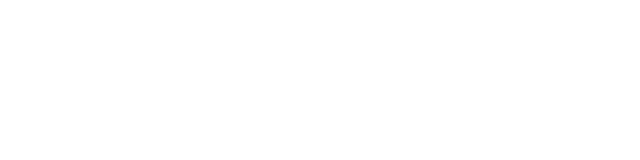
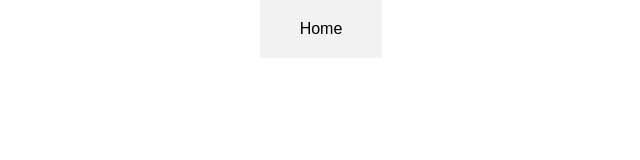
Before and after one commit to SchoolOfCode/bc14_w7_project-frontend-room-25-cmd-z, a React (Create React App) app in the folder my-app/: page / in a window 1280 px wide. Shown: the top 160 px of the page, without its empty margins (319-959 px from the left). Built offline with nearby package versions, Linux system fonts and the light colour scheme.

Commit message:
Created a non functional button that shows on page

```diff
--- a/my-app/src/App.js
+++ b/my-app/src/App.js
@@ -1,10 +1,13 @@
 
 import './App.css';
+import React from 'react';
+import HomeButton from './Task 1/Components/Home Button';
+
 
 function App() {
   return (
     <div className="App">
-
+     <HomeButton />
     </div>
   );
 }
--- /dev/null
+++ b/my-app/src/Task 1/Components/Home Button/index.css
@@ -0,0 +1,12 @@
+/* create styling for button */
+
+.home-button {
+  background-color: #f2f2f2;
+  border: none;
+  color: black;
+  padding: 10px 20px;
+  text-align: center;
+  text-decoration: none;
+  display: inline-block;
+  font-size: 16px;
+}
--- a/my-app/src/Task 1/Components/Home Button/index.js
+++ b/my-app/src/Task 1/Components/Home Button/index.js
@@ -1,14 +1,11 @@
 // create a button that will take the user to the home page
 import React from 'react';
-import { Link } from 'react-router-dom';
 import './index.css';
 
 const HomeButton = () => {
     return (
         <div className="home-button">
-        <Link to="../../../app.js">
             <button className="home-button">Home</button>
-        </Link>
         </div>
     );
     };
```
